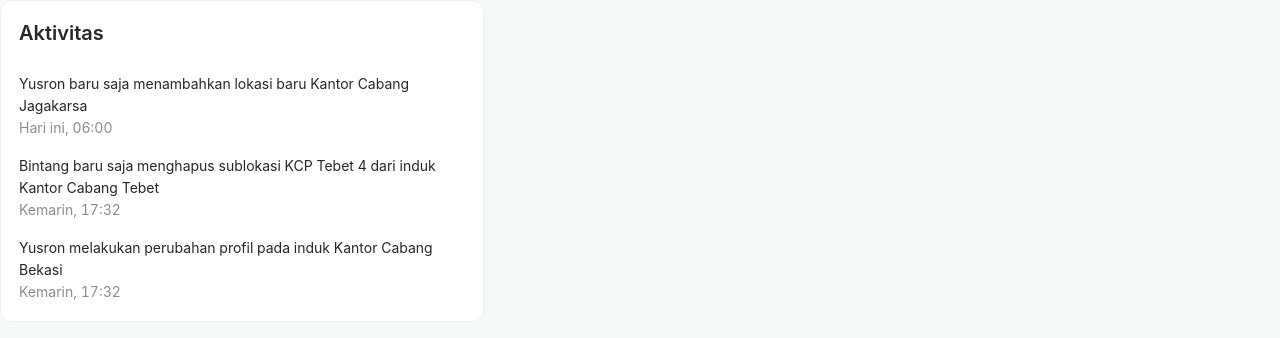
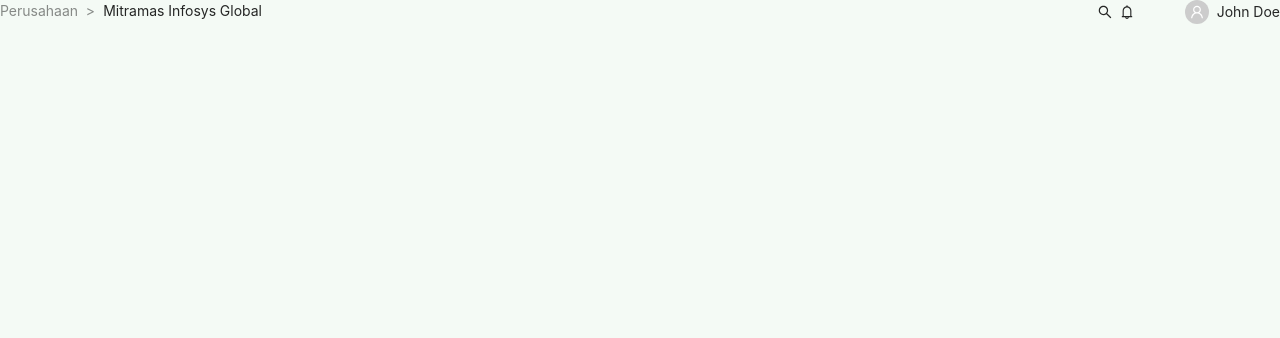
Before and after one commit to levinaHR/company-dashboard, a React (Create React App) app: page / in a window 1280 px wide. Shown: the top 338 px of the page. Built offline with nearby package versions, Linux system fonts and the light colour scheme.

Commit message:
add Topbar

```diff
--- a/src/components/Dashboard.jsx
+++ b/src/components/Dashboard.jsx
@@ -4,6 +4,7 @@ import BankCard from './BankCard'
 import LocationCard from './LocationCard'
 import ProfileCard from './ProfileCard'
 import RelationCard from './RelationCard'
+import Topbar from './Topbar'
 
 export default function Dashboard() {
   return (
@@ -12,7 +13,8 @@ export default function Dashboard() {
       {/* <LocationCard /> */}
       {/* <BankCard /> */}
       {/* <RelationCard /> */}
-      <ActivityCard />
+      {/* <ActivityCard /> */}
+      <Topbar />
     </Fragment>
   )
 }
--- /dev/null
+++ b/src/components/Topbar.jsx
@@ -0,0 +1,40 @@
+import { BellOutlined, SearchOutlined, UserOutlined } from '@ant-design/icons';
+import { Avatar, Breadcrumb, Col, Row, Typography } from 'antd';
+import React from 'react';
+
+const { Text } = Typography;
+
+const styles = {
+  container: {
+    // padding: '24px 0px',
+  },
+};
+
+export default function Topbar() {
+  return (
+    <Row style={styles.container}>
+      <Col>
+        <Breadcrumb separator=">">
+          <Breadcrumb.Item>Perusahaan</Breadcrumb.Item>
+          <Breadcrumb.Item href="">Mitramas Infosys Global</Breadcrumb.Item>
+        </Breadcrumb>
+      </Col>
+      <Col flex="auto">
+        <Row gutter={8} align="middle" justify="end">
+          <Col>
+            <SearchOutlined />
+          </Col>
+          <Col>
+            <BellOutlined />
+          </Col>
+          <Col offset={1}>
+            <Avatar size="small" icon={<UserOutlined />} />
+          </Col>
+          <Col>
+            <Text>John Doe</Text>
+          </Col>
+        </Row>
+      </Col>
+    </Row>
+  );
+}
```
